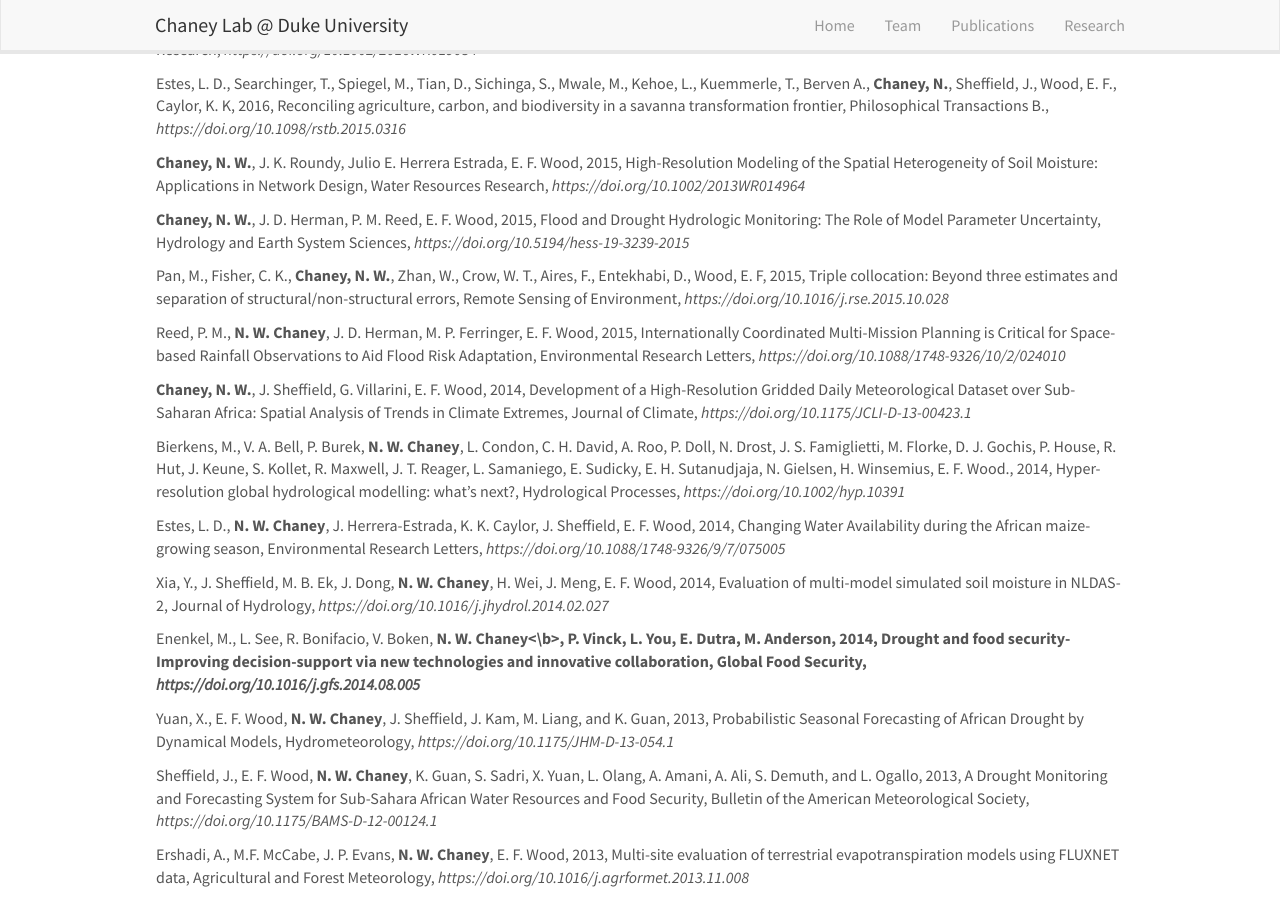
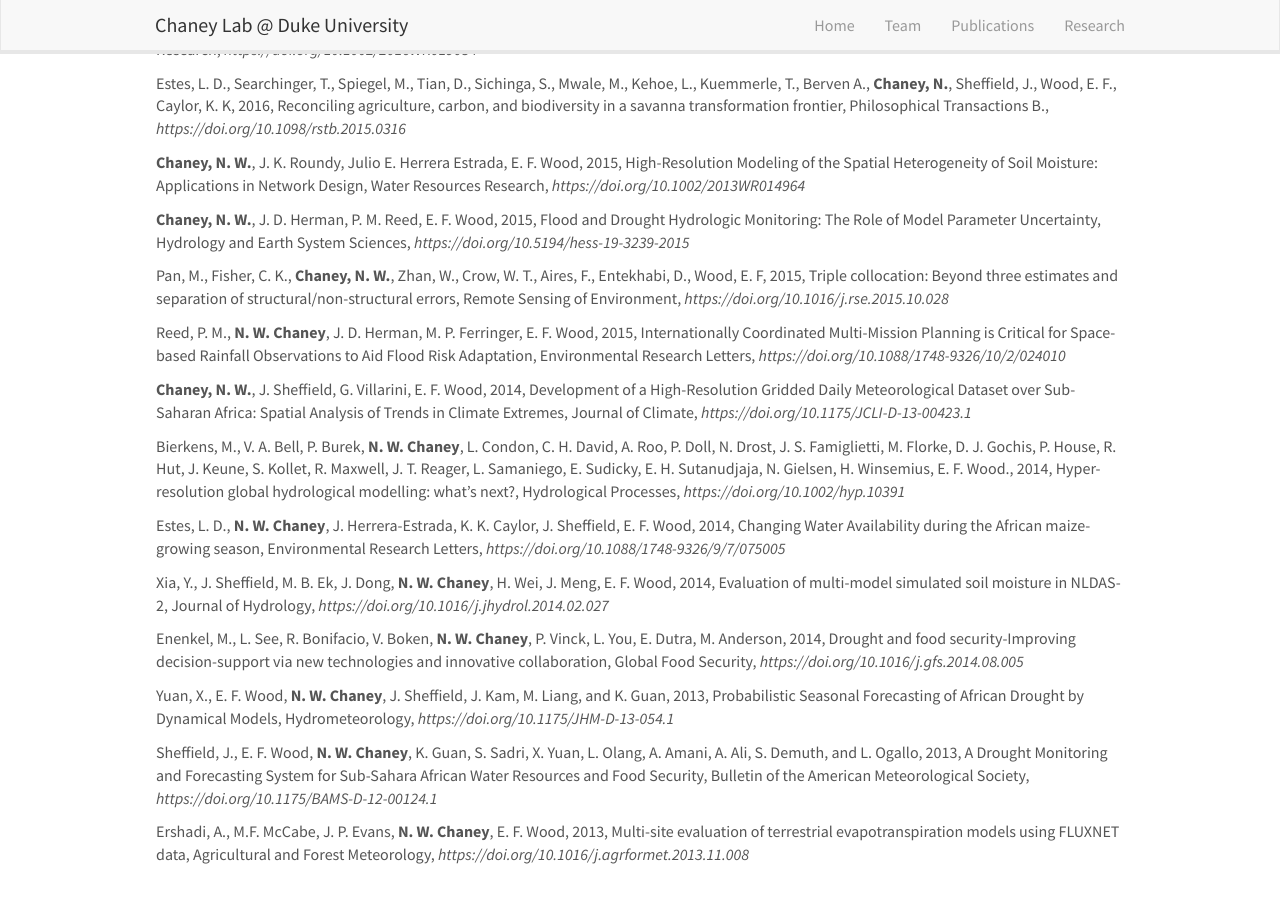
Before and after one commit to chaneylab/chaneylab2, a Jekyll site: the page built from _pages/publications.md, in a window 1280 px wide and 900 px high, scrolled down 871 px. Built offline with Jekyll 4.4.1, drawn with Linux system fonts in a browser that asks for light colours; nearby versions of some CDN libraries; after the commit the page ends 1748 px from its top, so only the background shows below that.

Commit message:
fix wrong slash

```diff
--- a/_data/publist.yml
+++ b/_data/publist.yml
@@ -125,7 +125,7 @@
   doi: https://doi.org/10.1016/j.jhydrol.2014.02.027
 
 - title: "Drought and food security-Improving decision-support via new technologies and innovative collaboration"
-  authors: Enenkel, M., L. See, R. Bonifacio, V. Boken, <b>N. W. Chaney<\b>, P. Vinck, L. You, E. Dutra, M. Anderson
+  authors: Enenkel, M., L. See, R. Bonifacio, V. Boken, <b>N. W. Chaney</b>, P. Vinck, L. You, E. Dutra, M. Anderson
   year: 2014
   journal: Global Food Security
   doi: https://doi.org/10.1016/j.gfs.2014.08.005
```
